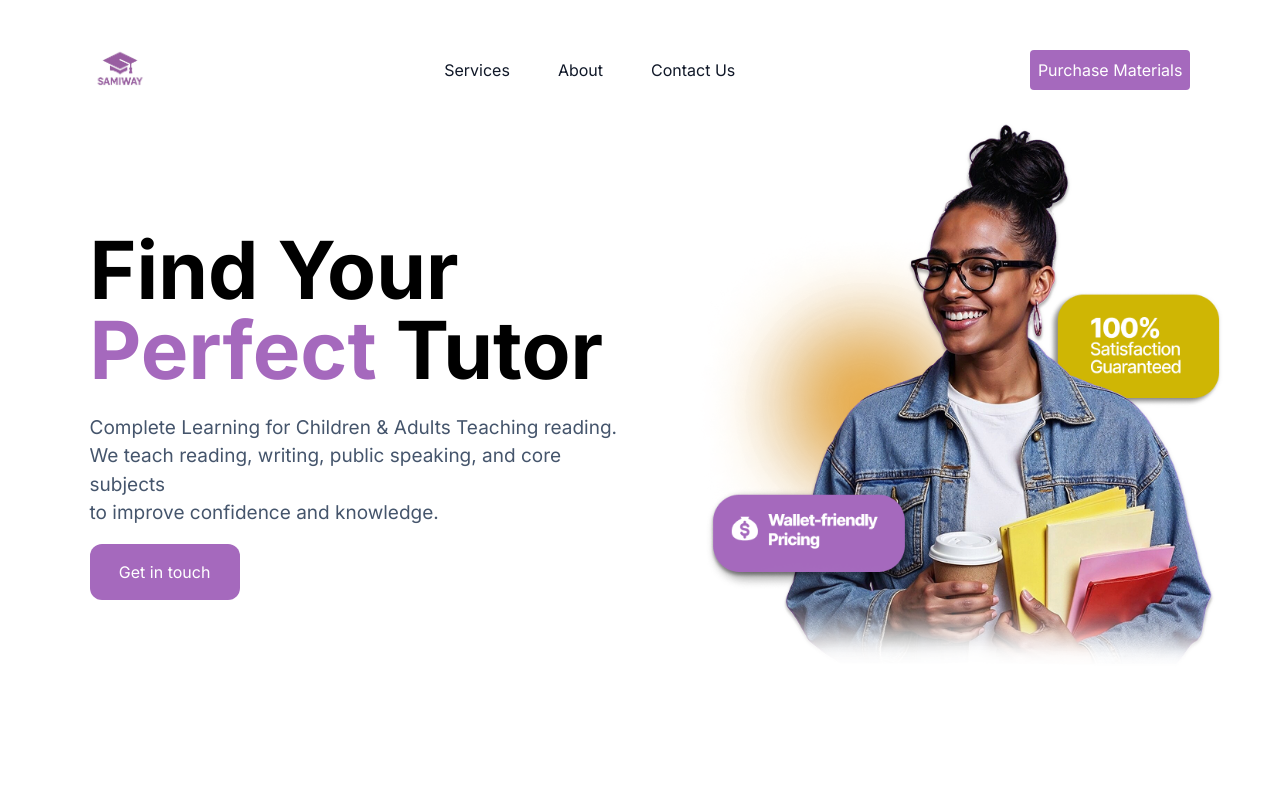
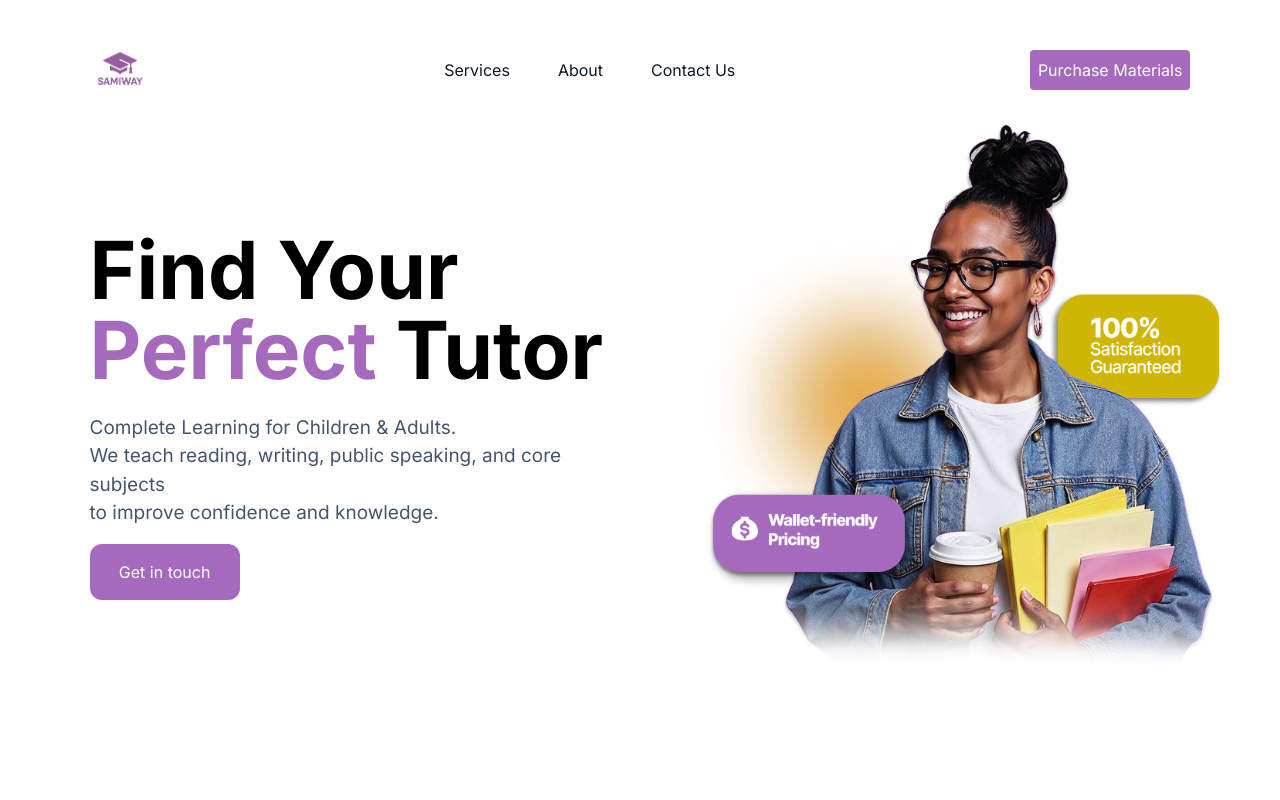
Before and after one commit to emmy497/sammyway, a React (Vite) app: page / in a window 1280 px wide. Shown: the top 800 px of the page. Built offline with nearby package versions, Linux system fonts and the light colour scheme.

Commit message:
Changed header wordings

```diff
--- a/src/components/Header/Header.jsx
+++ b/src/components/Header/Header.jsx
@@ -27,7 +27,7 @@ function Header() {
             animate="visible"
             className="text-slate-600 text-[12px] md:text-[19px] mb-4  "
           >
-            Complete Learning for Children & Adults Teaching reading.{" "}
+            Complete Learning for Children & Adults.{" "}
             <br className="hidden md:block" />
             We teach reading, writing, public speaking, and core subjects
             <br className="hidden md:block" />
```
